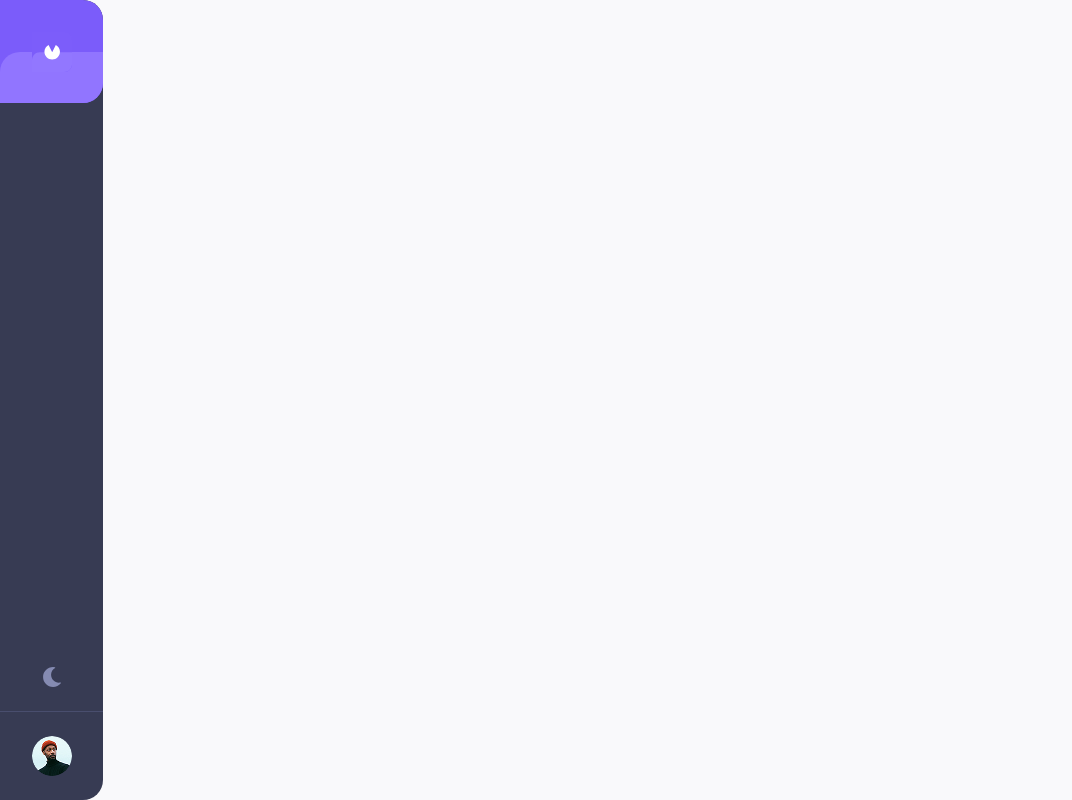
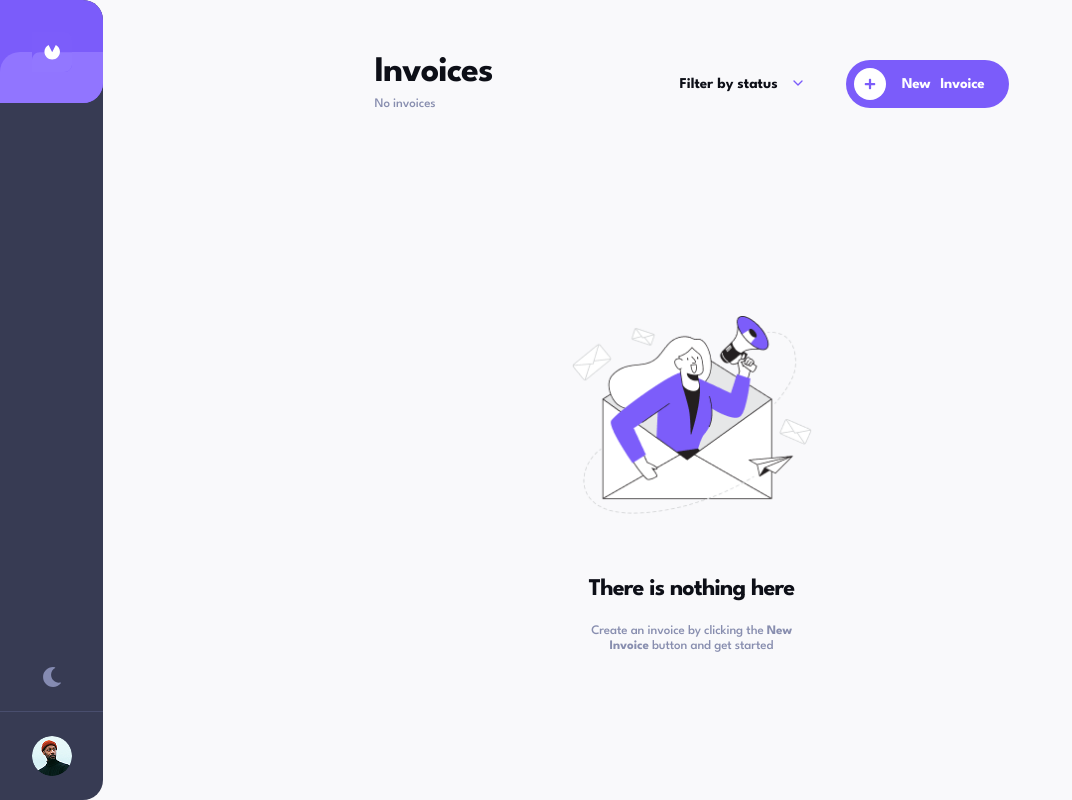
Before and after one commit to Hng-projects/invoice-app, a React (Vite) app: page / in a window 1280 px wide. Shown: the whole page, without its empty margins (0-1072 px from the left). Built offline with nearby package versions, Linux system fonts and the light colour scheme.

Commit message:
feat: add layout styling to dashboard

```diff
--- a/src/App.tsx
+++ b/src/App.tsx
@@ -1,9 +1,18 @@
 import { Sidebar } from "./components/layout/Sidebar";
+import { InvoicesHeader } from "./components/invoices/InvoicesHeader";
+import { EmptyState } from "./components/invoices/EmptyState";
+import styles from "./App.module.css";
 
 function App() {
   return (
-    <div>
+    <div className={styles.appContainer}>
       <Sidebar />
+      <main className={styles.mainContent}>
+        <div className={styles.pageInner}>
+          <InvoicesHeader />
+          <EmptyState />
+        </div>
+      </main>
     </div>
   );
 }
--- /dev/null
+++ b/src/app.module.css
@@ -0,0 +1,46 @@
+.appContainer {
+  display: flex;
+  flex-direction: column;
+  min-height: 100vh;
+
+  @media (min-width: 1024px) {
+    & {
+      flex-direction: row;
+    }
+  }
+}
+
+.mainContent {
+  flex: 1;
+  padding-top: 80px;
+  display: flex;
+  justify-content: center;
+
+  @media (min-width: 1024px) {
+    & {
+      padding-top: 0;
+      padding-left: 103px;
+    }
+  }
+}
+
+.pageInner {
+  width: 100%;
+  max-width: 730px;
+  margin: 0 auto;
+  padding: 32px 24px;
+  display: flex;
+  flex-direction: column;
+
+  @media (min-width: 1024px) {
+    & {
+      padding: 72px 48px;
+    }
+  }
+
+  @media (min-width: 768px) {
+    & {
+      padding: 56px 48px;
+    }
+  }
+}
```
